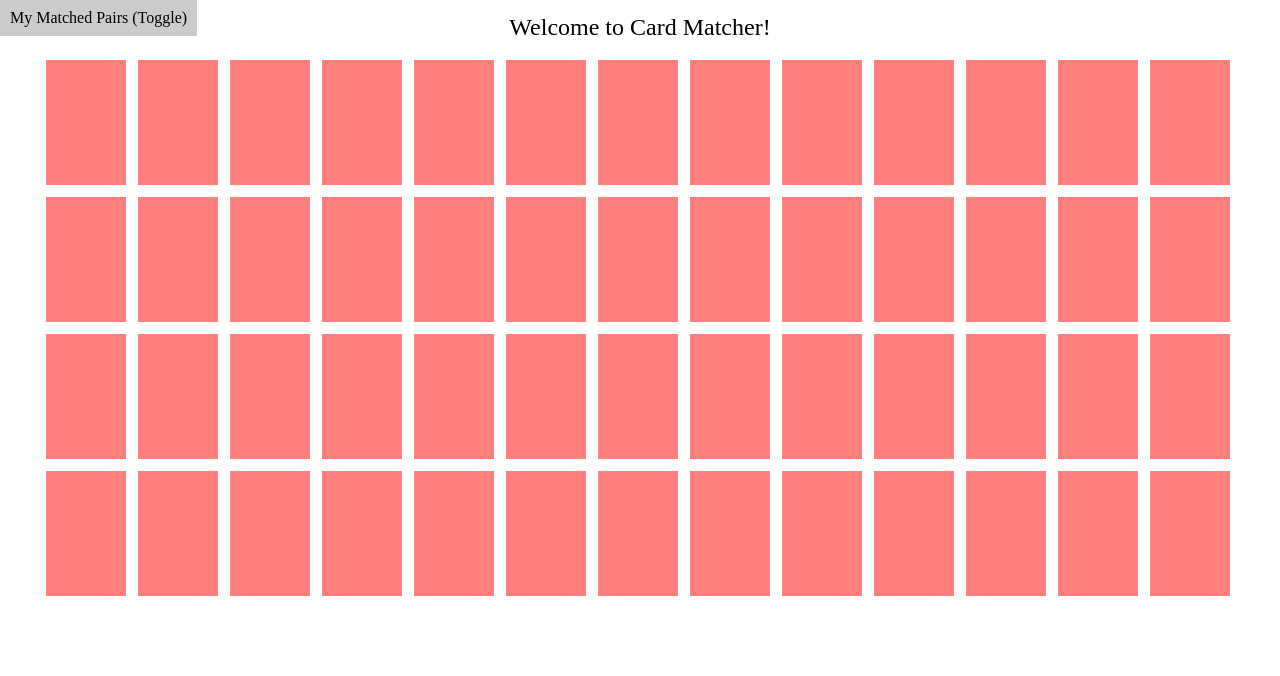
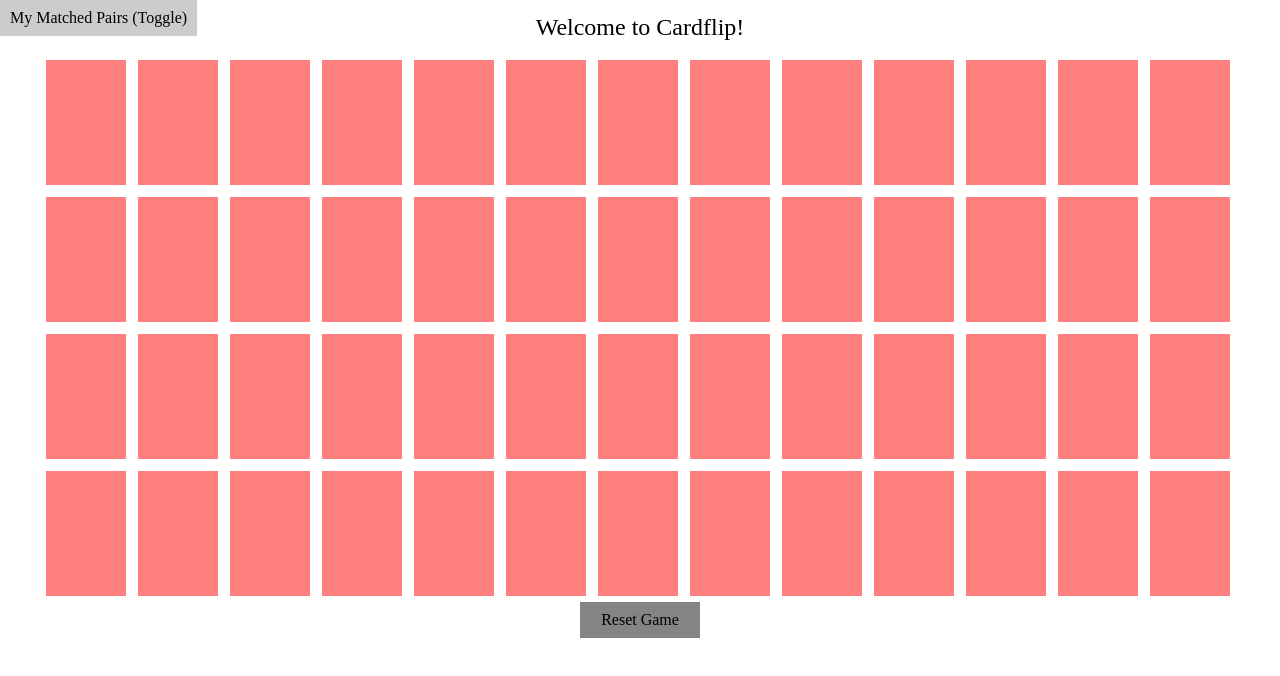
Before and after one commit to angrobertsh/cardflip, a website built with webpack: page index.html in a window 1280 px wide. Built offline with nearby package versions, Linux system fonts and the light colour scheme.

```diff
--- a/index.html
+++ b/index.html
@@ -9,9 +9,10 @@
   <body>
     <div class="matchcries"><div class="matchedcrycontainer"><div class="matchedcry hidden" id="amatch">Match!</div></div></div>
     <div id="pagecontainer">
-      <div id="score">Welcome to Card Matcher!</div>
+      <div id="score">Welcome to Cardflip!</div>
       <div id="board"></div>
       <div id="matchbox"><div id="matchbutton">My Matched Pairs (Toggle)</div><div class="matches invisible"></div></div>
+      <div id="resetcontainer"><div id="resetbutton">Reset Game</div></div>
     </div>
     <script src="./javascripts/bundle.js"></script>
   </body>
--- a/javascripts/game.js
+++ b/javascripts/game.js
@@ -9,6 +9,7 @@
     this.boardView = boardView;
     this.scoreView = scoreView;
     this.matchesView = matchesView;
+    this.scoreView.innerHTML = "Welcome to Cardflip!"
   }
 
   flip(event){
--- a/javascripts/view.js
+++ b/javascripts/view.js
@@ -5,11 +5,17 @@
     let scoreDiv = document.getElementById("score");
     let matchesDiv = document.getElementsByClassName("matches");
     let matchesButton = document.getElementById("matchbutton");
+    let resetButton = document.getElementById("resetbutton");
 
-    let game = new Game(boardDiv, scoreDiv, matchesDiv[0], matchbutton);
+    let game = new Game(boardDiv, scoreDiv, matchesDiv[0]);
     game.render();
 
     matchesButton.addEventListener('click', toggleMatches);
+    resetButton.addEventListener('click', () => {
+      game = new Game(boardDiv, scoreDiv, matchesDiv[0]);
+      game.render();
+      game.renderMatches();
+    });
 });
 
 const toggleMatches = (event) => {
--- a/style.css
+++ b/style.css
@@ -146,3 +146,17 @@
 .visible{
   visibility: visible;
 }
+
+#resetcontainer{
+  display: flex;
+  align-items: center;
+  justify-content: center;
+  width: 100vw;
+}
+
+#resetbutton{
+  text-align: center;
+  width: 100px;
+  padding: 10px;
+  background-color: rgba(50, 50, 50, .6);
+}
```
Also changed, not shown: javascripts/bundle.js (+8 -1 lines), README.md, 1 other file.
